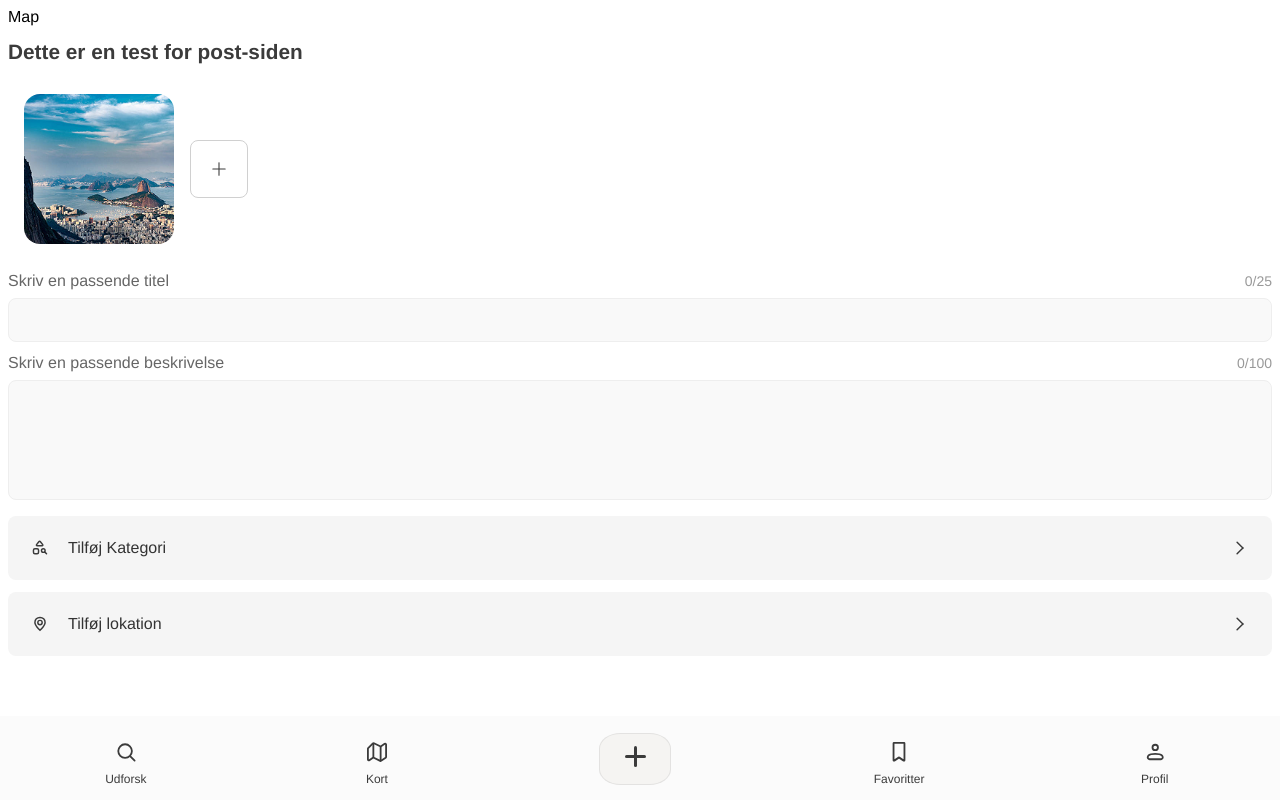
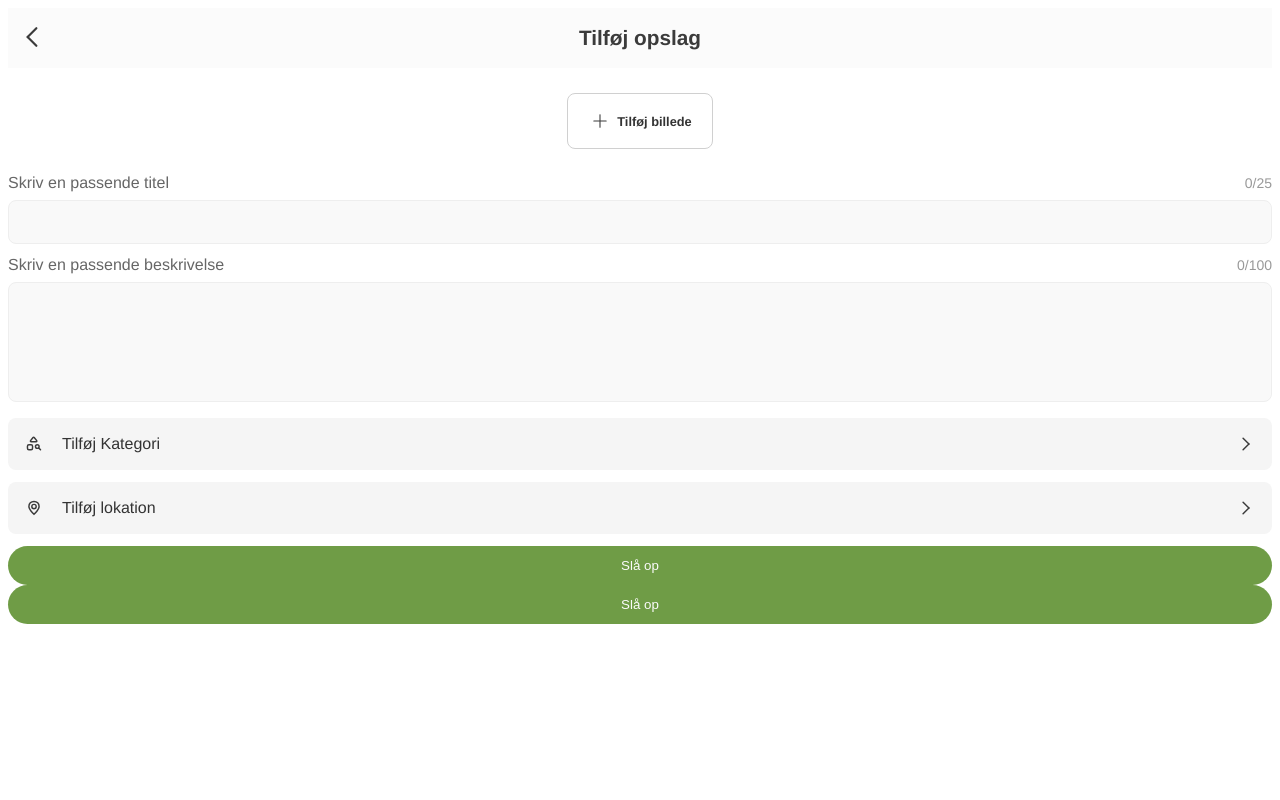
Before and after one commit to mamelishah/gemly-project-webapplication, a React (Vite) app: page /gemly-project-webapplication/post in a window 1280 px wide. Built offline with nearby package versions, Linux system fonts and the light colour scheme.

Commit message:
Refactor PostPictureCard and PostCategoryCard styles, add PostButtonCard component

```diff
--- /dev/null
+++ b/src/components/ui/input/PostCards/PostButtonCard.css
@@ -0,0 +1,9 @@
+.post-button {
+  width: 100%;
+  padding: var(--radius-m, 12px) 0;
+  border: none;
+  border-radius: var(--radius-xxl, 20px);
+  background-color: var(--brand-light-green, #6f9c46);
+  color: var(--background-white, #fbfbfb);
+  cursor: pointer;
+}
--- /dev/null
+++ b/src/components/ui/input/PostCards/PostButtonCard.tsx
@@ -0,0 +1,11 @@
+import "./PostButtonCard.css";
+
+function PostButtonCard() {
+  return (
+    <button className="post-button" onClick={() => alert("Post submitted!")}>
+      Slå op
+    </button>
+  );
+}
+
+export default PostButtonCard;
--- a/src/components/ui/input/PostCards/PostCategoryCard.css
+++ b/src/components/ui/input/PostCards/PostCategoryCard.css
@@ -3,7 +3,7 @@
   display: flex;
   align-items: center;
   justify-content: space-between;
-  padding: 16px;
+  padding: 10px;
   background-color: #f5f5f5;
   border: none;
   border-radius: 8px;
--- a/src/components/ui/input/PostCards/PostPictureCard.css
+++ b/src/components/ui/input/PostCards/PostPictureCard.css
@@ -1,27 +1,35 @@
 .post-picture-card {
   display: flex;
   align-items: center;
+  justify-content: center;
   gap: 16px;
-  padding: 16px;
+  width: 100%;
+  margin: 25px 0px;
 }
-
-.post-picture-card img {
+/* .post-picture-card img {
   width: 150px;
   height: 150px;
   border-radius: 16px;
   object-fit: cover;
-}
+} */
 
 .post-picture-card .icon {
   display: flex;
   align-items: center;
   justify-content: center;
-  width: 56px;
-  height: 56px;
+  width: fit-content;
+  height: fit-content;
+  padding: 15px 20px;
+  gap: 5px;
   border: 1px solid #d0d0d0;
   border-radius: 8px;
   background-color: #ffffff;
   cursor: pointer;
+}
+
+.post-picture-card .icon h6 {
+  color: #333333;
+  margin: 0;
 }
 
 .post-picture-card .icon-image {
--- a/src/components/ui/input/PostCards/PostPictureCard.tsx
+++ b/src/components/ui/input/PostCards/PostPictureCard.tsx
@@ -1,11 +1,12 @@
 import "./PostPictureCard.css";
 
-function PostPictureCard({ image, icon }) {
+function PostPictureCard({ icon }) {
   return (
     <div className="post-picture-card">
-      <img src={image} alt="Post" />
+      {/* <img src={image} alt="Post" /> */}
       <div className="icon">
         <img src={icon} alt="Add" className="icon-image" />
+        <h6>Tilføj billede</h6>
       </div>
     </div>
   );
--- a/src/pages/Post.css
+++ b/src/pages/Post.css
@@ -3,6 +3,5 @@
   height: 100vh;
   overflow-y: auto;
   overflow-x: hidden;
-  padding: 16px;
   box-sizing: border-box;
 }
--- a/src/pages/Post.tsx
+++ b/src/pages/Post.tsx
@@ -1,21 +1,20 @@
-import React from "react";
-import BottomNavigationBar from "../components/ui/layout/bottom-navigation-bar/BottomNavigationBar";
 import PostTitleCard from "../components/ui/input/PostCards/PostTitleCard";
 import PostDescriptionCard from "../components/ui/input/PostCards/PostDescriptionCard";
 import PostPictureCard from "../components/ui/input/PostCards/PostPictureCard";
-import Brasilien from "../assets/images/countries/Brasilien/Brazil-main-image.png";
 import PlusBigIcon from "../assets/icons/navigation/plusBig-icon.svg";
 import PostCategoryCard from "../components/ui/input/PostCards/PostCategoryCard";
 import CategoryIcon from "../assets/icons/kategori/category-icon.svg";
 import ArrowRightIcon from "../assets/icons/navigation/arrowRightBig-icon.svg";
 import MapLocation from "../assets/icons/card funktioner/mapLocation-icon.svg";
+import TopBar from "../components/ui/layout/TopBar";
+import PostButtonCard from "../components/ui/input/PostCards/PostButtonCard";
+import "./Post.css";
 
 function Post() {
   return (
     <div className="post-container">
-      <div>Map</div>
-      <h1>Dette er en test for post-siden</h1>
-      <PostPictureCard image={Brasilien} icon={PlusBigIcon} />
+      <TopBar title="Tilføj opslag" showLeftIcon={true} showRightIcon={false} />
+      <PostPictureCard icon={PlusBigIcon} />
       <PostTitleCard title="Skriv en passende titel" />
       <PostDescriptionCard description="Skriv en passende beskrivelse" />
       <PostCategoryCard
@@ -28,7 +27,10 @@ function Post() {
         title="Tilføj lokation"
         icon={ArrowRightIcon}
       />
-      <BottomNavigationBar />
+      <div className="button-container">
+        <PostButtonCard />
+        <PostButtonCard />
+      </div>
     </div>
   );
 }
```
Also changed, not shown: 1 other file (tests, documents, lock files or other folders).
